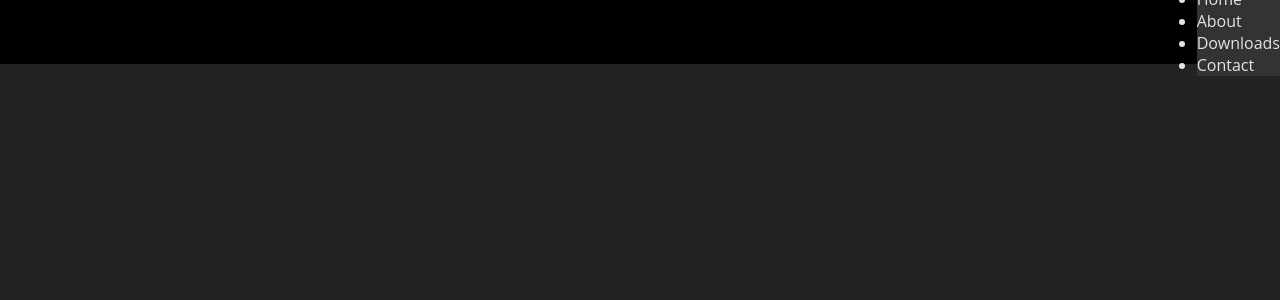
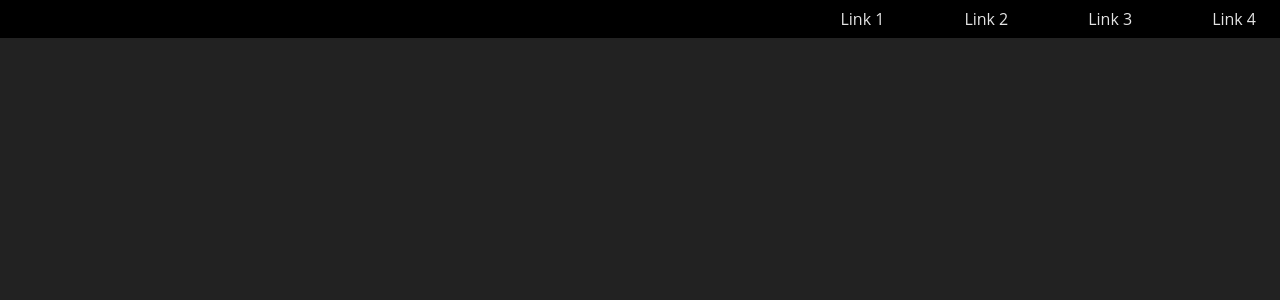
Before and after one commit to mndys/nav-slide, a React (Create React App) app: page / in a window 1280 px wide. Shown: the top 300 px of the page. Built offline with nearby package versions, Linux system fonts and the light colour scheme.

Commit message:
Create react nav

```diff
--- a/src/App.js
+++ b/src/App.js
@@ -1,11 +1,11 @@
-import Navigation from "./Components/Navigation";
+import NavBar from './Components/Navigation/NavBar'
 
 function App() {
-  return (
-    <div>
-      <Navigation />
-    </div>
-  );
+    return (
+        <div>
+            <NavBar />
+        </div>
+    )
 }
 
-export default App;
+export default App
--- a/src/Components/Navigation.jsx
+++ /dev/null
@@ -1,38 +0,0 @@
-import styled from "styled-components"
-
-export default function Navigation() {
-    return (
-        <Nav>
-           <ul>
-               <li>Home</li>
-               <li>About</li>
-               <li>Downloads</li>
-               <li>Contact</li>
-           </ul>
-        </Nav>
-    )
-}
-
-const Nav = styled.nav`
-    display: flex;
-    justify-content: end;
-    align-items: center;
-    gap: 0 2rem;
-    background-color: #000;
-    width: 100vw;
-    top: 0;
-    left: 0;
-    height: 4em;
-
-    ul{
-    li {
-        text-decoration: none;
-        color: inherit;
-        background-color: #333;
-
-        :first-of-type{
-            flex: 1;
-        }
-    }
-    }
-`
--- /dev/null
+++ b/src/Components/Navigation/NavBar.jsx
@@ -0,0 +1,105 @@
+import { useState } from 'react'
+import styled from 'styled-components/macro'
+import NavItem from './NavItem'
+
+export default function NavBar() {
+    const [isOpen, setIsOpen] = useState(null)
+
+    function toggleOpen(e) {
+        setIsOpen(e.currentTarget.textContent)
+    }
+
+    return (
+        <Nav onMouseLeave={() => setIsOpen(null)}>
+            <ul>
+                <NavItem title="Link 1" handleMouseEnter={(e) => toggleOpen(e)}>
+                    {isOpen === 'Link 1' && (
+                        <Dropdown>
+                            <ul>
+                                <DropdownItem>Link 1.1</DropdownItem>
+                                <DropdownItem>Link 1.2</DropdownItem>
+                                <DropdownItem>Link 1.3</DropdownItem>
+                                <DropdownItem>Link 1.4</DropdownItem>
+                            </ul>
+                        </Dropdown>
+                    )}
+                </NavItem>
+                <NavItem title="Link 2" handleMouseEnter={(e) => toggleOpen(e)}>
+                    {isOpen === 'Link 2' && (
+                        <Dropdown>
+                            <ul>
+                                <DropdownItem>Link 2.1</DropdownItem>
+                                <DropdownItem>Link 2.2</DropdownItem>
+                                <DropdownItem>Link 2.3</DropdownItem>
+                                <DropdownItem>Link 2.4</DropdownItem>
+                            </ul>
+                        </Dropdown>
+                    )}
+                </NavItem>
+
+                <NavItem title="Link 3" handleMouseEnter={(e) => toggleOpen(e)}>
+                    {isOpen === 'Link 3' && (
+                        <Dropdown>
+                            <ul>
+                                <DropdownItem>Link 3.1</DropdownItem>
+                                <DropdownItem>Link 3.2</DropdownItem>
+                                <DropdownItem>Link 3.3</DropdownItem>
+                                <DropdownItem>Link 3.4</DropdownItem>
+                            </ul>
+                        </Dropdown>
+                    )}
+                </NavItem>
+
+                <NavItem title="Link 4" handleMouseEnter={(e) => toggleOpen(e)}>
+                    {isOpen === 'Link 4' && (
+                        <Dropdown>
+                            <ul>
+                                <DropdownItem>Link 4.1</DropdownItem>
+                                <DropdownItem>Link 4.2</DropdownItem>
+                                <DropdownItem>Link 4.3</DropdownItem>
+                                <DropdownItem>Link 4.4</DropdownItem>
+                            </ul>
+                        </Dropdown>
+                    )}
+                </NavItem>
+            </ul>
+        </Nav>
+    )
+}
+
+const Nav = styled.nav`
+    display: flex;
+    justify-content: end;
+    align-items: center;
+    background-color: var(--color-primary);
+
+    ul {
+        list-style: none;
+        margin: 0;
+        display: flex;
+        justify-content: end;
+        gap: 0 2em;
+        width: 100%;
+        height: 100%;
+    }
+`
+
+const Dropdown = styled.div`
+    position: absolute;
+    top: 2.4em;
+    right: 0;
+    background-color: var(--color-bg);
+    width: 10em;
+    text-align: right;
+
+    ul {
+        height: 100%;
+        width: 100%;
+        display: flex;
+        flex-direction: column;
+        margin: 1em 0;
+        padding: 0;
+    }
+`
+
+const DropdownItem = styled(NavItem)``
--- /dev/null
+++ b/src/Components/Navigation/NavItem.jsx
@@ -0,0 +1,25 @@
+import styled from 'styled-components/macro'
+
+export default function NavItem({ handleMouseEnter, title, children }) {
+    return (
+        <Item onMouseEnter={handleMouseEnter}>
+            <a href="/">{title}</a>
+            {children}
+        </Item>
+    )
+}
+
+const Item = styled.li`
+    position: relative;
+    padding: var(--size-m) var(--size-xl);
+
+    a {
+        color: inherit;
+        text-decoration: none;
+    }
+
+    :hover {
+        background-color: var(--color-bg);
+        filter: brightness(120%);
+    }
+`
```
